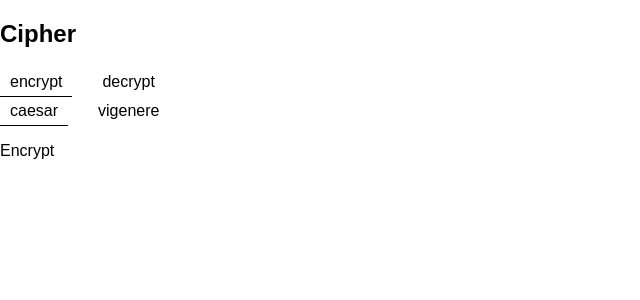
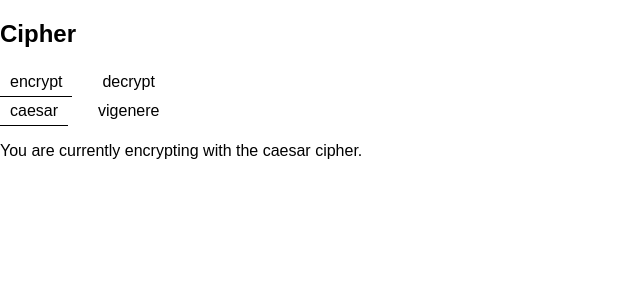
Before and after one commit to ReidasaurusRex/react-crypto, a React (Create React App) app: page / in a window 1280 px wide. Shown: the top 300 px of the page, without its empty margins (0-640 px from the left). Built offline with nearby package versions, Linux system fonts and the light colour scheme.

Commit message:
Passed currentCipher and currentCrypt to Encrypt props through App state

```diff
--- a/src/App/App.js
+++ b/src/App/App.js
@@ -31,7 +31,10 @@ class App extends Component {
           currentCrypt={self.state.currentCrypt}
         />
 
-        <Encrypt />
+        <Encrypt
+          currentCrypt={self.state.currentCrypt}
+          currentCipher={self.state.currentCipher}
+        />
 
       </div>
     );
--- a/src/App/encrypt/Encrypt.js
+++ b/src/App/encrypt/Encrypt.js
@@ -3,8 +3,8 @@ import React, { Component } from 'react';
 class Encrypt extends Component {
   render() {
     return (
-      <div>
-        <p>Encrypt</p>
+      <div className='c-encrypt'>
+        <p>You are currently {this.props.currentCrypt}ing with the {this.props.currentCipher} cipher.</p>
       </div>
     );
   }
```
